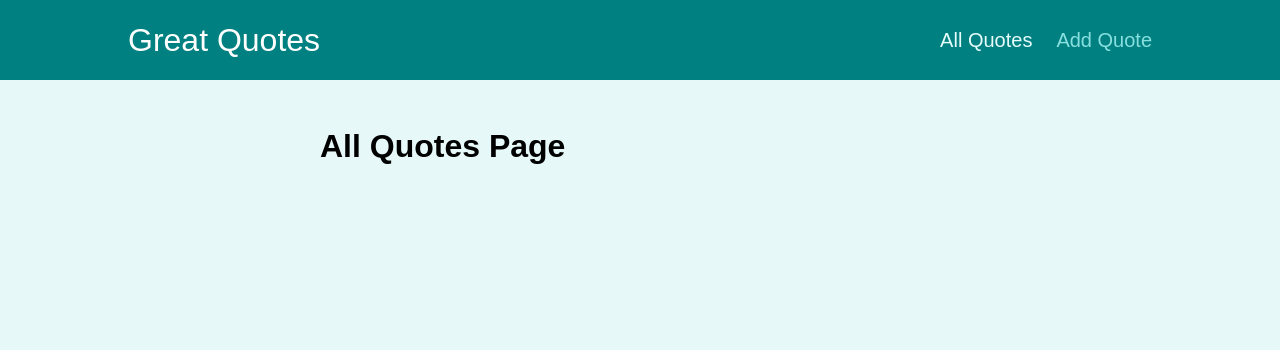
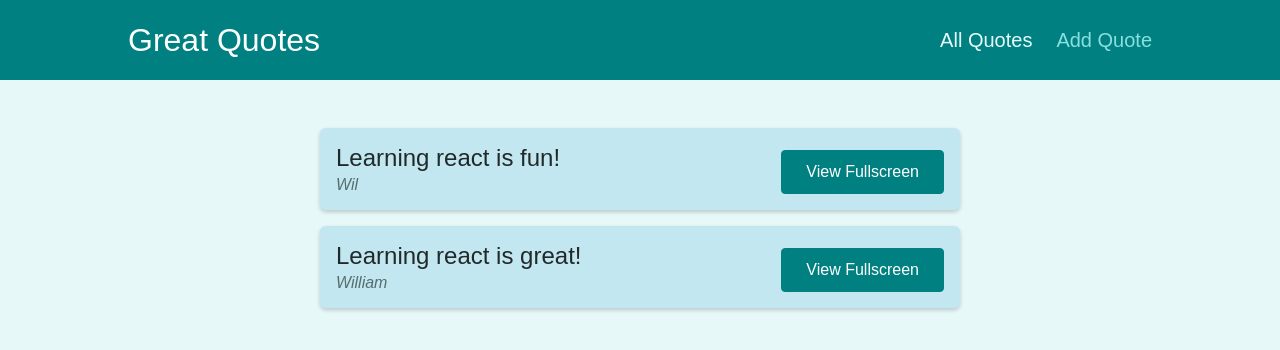
Before and after one commit to WilliamOnnyxiforus/react-routing-practice, a React (Create React App) app: page /quotes in a window 1280 px wide. Shown: the top 350 px of the page. Built offline with nearby package versions, Linux system fonts and the light colour scheme.

Commit message:
adding notfound page and prevent someonego to another page before click the submit button

```diff
--- a/src/App.js
+++ b/src/App.js
@@ -4,6 +4,7 @@ import AllQuotes from "./pages/AllQuotes";
 import QuoteDetail from "./pages/QuoteDetail";
 import NewQuote from "./pages/NewQuote";
 import Layout from "./components/layout/Layout";
+import NotFound from "./pages/NotFound";
 
 function App() {
   return (
@@ -21,6 +22,9 @@ function App() {
         <Route path="/new-quote">
           <NewQuote />
         </Route>
+        <Route path='*'>
+          <NotFound />
+        </Route>
       </Switch>
     </Layout>
   );
--- a/src/components/quotes/QuoteForm.js
+++ b/src/components/quotes/QuoteForm.js
@@ -1,10 +1,13 @@
-import { useRef } from 'react';
+import { Fragment, useRef, useState } from "react";
+import { Prompt } from "react-router-dom";
 
-import Card from '../UI/Card';
-import LoadingSpinner from '../UI/LoadingSpinner';
-import classes from './QuoteForm.module.css';
+import Card from "../UI/Card";
+import LoadingSpinner from "../UI/LoadingSpinner";
+import classes from "./QuoteForm.module.css";
 
 const QuoteForm = (props) => {
+  const [isEntering, setIsEntering] = useState(false);
+
   const authorInputRef = useRef();
   const textInputRef = useRef();
 
@@ -19,9 +22,28 @@ const QuoteForm = (props) => {
     props.onAddQuote({ author: enteredAuthor, text: enteredText });
   }
 
+  const formFocusedHandler = () => {
+    setIsEntering(true);
+  };
+
+  const finishEnteringHandler = () => {
+    setIsEntering(false);
+  }
+
   return (
+    <Fragment>
+      <Prompt
+        when={isEntering}
+        message={(location) =>
+          "Are you sure you want to leave? All your entered data will be lost!"
+        }
+      />
       <Card>
-      <form className={classes.form} onSubmit={submitFormHandler}>
+        <form
+          onFocus={formFocusedHandler}
+          className={classes.form}
+          onSubmit={submitFormHandler}
+        >
           {props.isLoading && (
             <div className={classes.loading}>
               <LoadingSpinner />
@@ -29,18 +51,19 @@ const QuoteForm = (props) => {
           )}
 
           <div className={classes.control}>
-          <label htmlFor='author'>Author</label>
-          <input type='text' id='author' ref={authorInputRef} />
+            <label htmlFor="author">Author</label>
+            <input type="text" id="author" ref={authorInputRef} />
           </div>
           <div className={classes.control}>
-          <label htmlFor='text'>Text</label>
-          <textarea id='text' rows='5' ref={textInputRef}></textarea>
+            <label htmlFor="text">Text</label>
+            <textarea id="text" rows="5" ref={textInputRef}></textarea>
           </div>
           <div className={classes.actions}>
-          <button className='btn'>Add Quote</button>
+            <button onClick={finishEnteringHandler} className="btn">Add Quote</button>
           </div>
         </form>
       </Card>
+    </Fragment>
   );
 };
 
--- a/src/components/quotes/QuoteItem.js
+++ b/src/components/quotes/QuoteItem.js
@@ -1,3 +1,5 @@
+import { Link } from 'react-router-dom';
+
 import classes from './QuoteItem.module.css';
 
 const QuoteItem = (props) => {
@@ -9,9 +11,9 @@ const QuoteItem = (props) => {
         </blockquote>
         <figcaption>{props.author}</figcaption>
       </figure>
-      <a className='btn'>
+      <Link className='btn' to={`/quotes/${props.id}`}>
         View Fullscreen
-      </a>
+      </Link>
     </li>
   );
 };
--- a/src/pages/AllQuotes.js
+++ b/src/pages/AllQuotes.js
@@ -1,5 +1,20 @@
+import QuoteList from '../components/quotes/QuoteList';
+
+const DUMYY_QUOTES = [
+  {
+    id: 'q1',
+    author: 'Wil',
+    text: 'Learning react is fun!'
+  },
+  {
+    id: 'q2',
+    author: 'William',
+    text: 'Learning react is great!'
+  }
+];
+
 const AllQuotes = () => {
-  return <h1>All Quotes Page</h1>;
+  return <QuoteList quotes={DUMYY_QUOTES} />;
 };
 
 export default AllQuotes;
--- a/src/pages/NewQuote.js
+++ b/src/pages/NewQuote.js
@@ -1,5 +1,17 @@
+import { useHistory } from "react-router-dom";
+
+import QuoteForm from "../components/quotes/QuoteForm";
+
 const NewQuote = () => {
-    return <h1>New Quote Page</h1>;
+  const history = useHistory();
+
+  const addQuoteHandler = (quoteData) => {
+    console.log(quoteData);
+
+    history.push('/quotes');
+  };
+
+  return <QuoteForm onAddQuote={addQuoteHandler} />;
 };
 
 export default NewQuote;
--- /dev/null
+++ b/src/pages/NotFound.js
@@ -0,0 +1,9 @@
+const NotFound = () => {
+  return (
+    <div className="centered">
+      <p>Page not found!</p>
+    </div>
+  );
+};
+
+export default NotFound;
--- a/src/pages/QuoteDetail.js
+++ b/src/pages/QuoteDetail.js
@@ -1,16 +1,36 @@
 import { Fragment } from "react";
 import { Route, useParams } from "react-router-dom";
 
-import Comments from '../components/comments/Comments';
+import HighlightedQuote from "../components/quotes/HighlightedQuote";
+import Comments from "../components/comments/Comments";
+
+const DUMYY_QUOTES = [
+  {
+    id: "q1",
+    author: "Wil",
+    text: "Learning react is fun!",
+  },
+  {
+    id: "q2",
+    author: "William",
+    text: "Learning react is great!",
+  },
+];
 
 const QuoteDetail = () => {
   const params = useParams();
+
+  const quote = DUMYY_QUOTES.find((quote) => quote.id === params.quoteId);
+
+  if (!quote) {
+    return <p>No quote found!</p>;
+  }
+
   return (
     <Fragment>
-      <h1>Quote Detail Page</h1>
-      <p>{params.quoteId}</p>
+      <HighlightedQuote text={quote.text} author={quote.author} />
       <Route path={`/quotes/${params.quoteId}/comments`} exact>
-          <Comments />
+        <Comments />
       </Route>
     </Fragment>
   );
```
Lines whose indentation alone changed are shown as unchanged.
